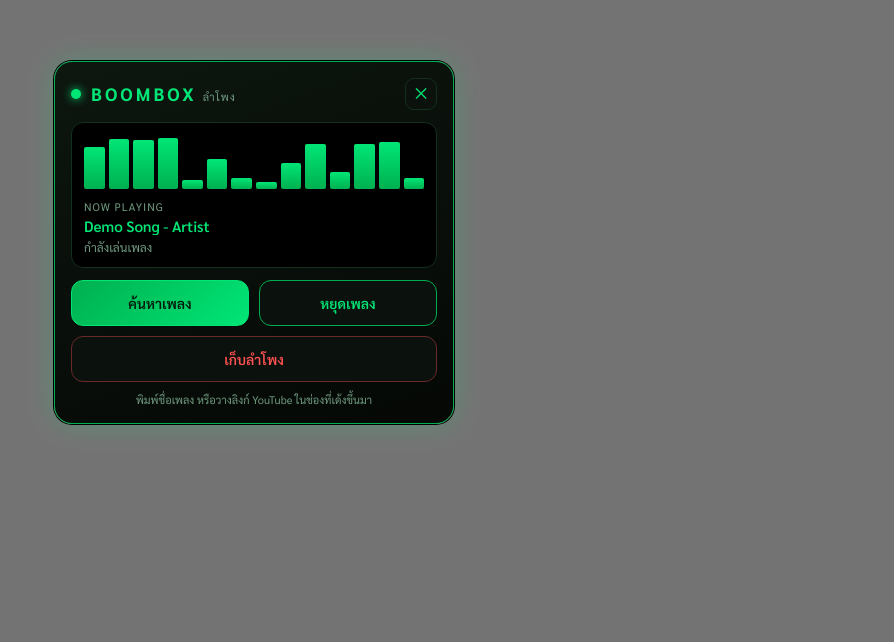
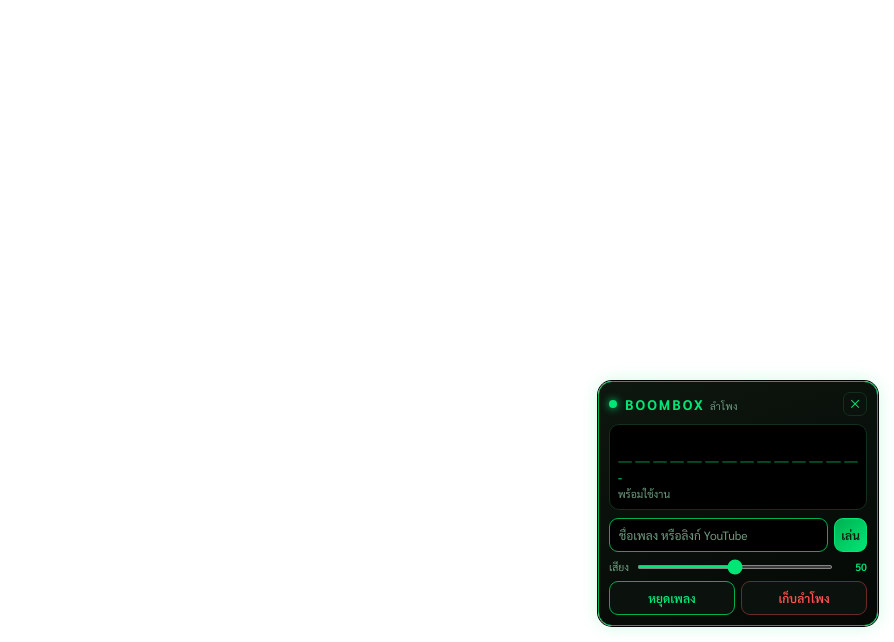
Before and after one commit to Test196tt/test, a plain HTML site: page boombox.html in a window 1280 px wide. Shown: the part 158-800 px from the top of the page, without its empty margins (386-1280 px from the left). Drawn offline with Linux system fonts and the light colour scheme.

Commit message:
Add files via upload

```diff
--- a/boombox.html
+++ b/boombox.html
@@ -8,38 +8,44 @@
 <style>
 :root{--g:#00e676;--g2:#00b050;--gd:#0a3d22;--bg:#050805;--card:#0b110c;--line:#12301d;--tx:#d8f5e2;--mut:#6f9a80;--red:#ff5252}
 *{box-sizing:border-box;margin:0;padding:0;-webkit-tap-highlight-color:transparent;user-select:none}
+input{user-select:text}
 html,body{height:100%;background:transparent;font-family:'Sarabun','Noto Sans Thai',system-ui,sans-serif;color:var(--tx);overflow:hidden}
-#wrap{position:fixed;inset:0;display:none;align-items:center;justify-content:center;background:rgba(0,0,0,.55)}
+#wrap{position:fixed;inset:0;display:none;align-items:flex-end;justify-content:flex-end;padding:0 16px 16px 0;pointer-events:none}
 #wrap.on{display:flex}
-.box{width:min(92vw,400px);background:linear-gradient(160deg,#0d160f,var(--bg));border:1px solid var(--g2);border-radius:18px;box-shadow:0 0 0 1px #000,0 0 28px rgba(0,230,118,.22);padding:16px;animation:in .22s ease-out}
-@keyframes in{from{transform:translateY(14px) scale(.97);opacity:0}to{transform:none;opacity:1}}
-.top{display:flex;align-items:center;gap:10px;margin-bottom:12px}
-.led{width:10px;height:10px;border-radius:50%;background:#2a3a2f;box-shadow:0 0 0 2px #000}
-.led.on{background:var(--g);box-shadow:0 0 10px var(--g)}
-.led.warn{background:#ffd54f;box-shadow:0 0 10px #ffd54f;animation:bl 1s infinite}
-.led.err{background:var(--red);box-shadow:0 0 10px var(--red)}
+.box{pointer-events:auto;width:min(92vw,280px);background:linear-gradient(160deg,#0d160f,var(--bg));border:1px solid var(--g2);border-radius:14px;box-shadow:0 0 0 1px #000,0 0 18px rgba(0,230,118,.2);padding:10px;animation:in .2s ease-out}
+@keyframes in{from{transform:translateY(10px) scale(.97);opacity:0}to{transform:none;opacity:1}}
+.top{display:flex;align-items:center;gap:8px;margin-bottom:8px}
+.led{width:8px;height:8px;border-radius:50%;background:#2a3a2f;box-shadow:0 0 0 2px #000}
+.led.on{background:var(--g);box-shadow:0 0 8px var(--g)}
+.led.warn{background:#ffd54f;box-shadow:0 0 8px #ffd54f;animation:bl 1s infinite}
+.led.err{background:var(--red);box-shadow:0 0 8px var(--red)}
 @keyframes bl{50%{opacity:.25}}
-h1{flex:1;font-size:18px;letter-spacing:3px;color:var(--g);font-weight:700}
-h1 small{font-size:11px;letter-spacing:1px;color:var(--mut);font-weight:400;margin-left:6px}
-.x{width:32px;height:32px;border-radius:9px;border:1px solid var(--line);background:var(--card);color:var(--g);font-size:16px;cursor:pointer}
+h1{flex:1;font-size:14px;letter-spacing:2px;color:var(--g);font-weight:700}
+h1 small{font-size:10px;letter-spacing:.5px;color:var(--mut);font-weight:400;margin-left:5px}
+.x{width:24px;height:24px;border-radius:7px;border:1px solid var(--line);background:var(--card);color:var(--g);font-size:12px;cursor:pointer}
 .x:active{background:var(--gd)}
-.disp{background:#000;border:1px solid var(--line);border-radius:12px;padding:12px;margin-bottom:12px}
-.eq{display:flex;align-items:flex-end;gap:4px;height:54px;margin-bottom:10px}
+.disp{background:#000;border:1px solid var(--line);border-radius:10px;padding:8px;margin-bottom:8px}
+.eq{display:flex;align-items:flex-end;gap:3px;height:30px;margin-bottom:6px}
 .eq i{flex:1;background:linear-gradient(to top,var(--g2),var(--g));border-radius:2px;height:8%;opacity:.35}
 .eq.play i{opacity:1;animation:eq .9s ease-in-out infinite}
 @keyframes eq{0%,100%{height:12%}50%{height:96%}}
-.lbl{font-size:11px;color:var(--mut);letter-spacing:1px;margin-bottom:2px}
-.song{font-size:15px;font-weight:600;color:var(--g);white-space:nowrap;overflow:hidden;text-overflow:ellipsis}
-.st{font-size:12px;color:var(--mut);margin-top:4px;min-height:16px}
+.song{font-size:12px;font-weight:600;color:var(--g);white-space:nowrap;overflow:hidden;text-overflow:ellipsis}
+.st{font-size:10.5px;color:var(--mut);margin-top:2px;min-height:14px;line-height:1.3}
 .st.err{color:var(--red)}
-.grid{display:grid;grid-template-columns:1fr 1fr;gap:10px}
-.b{padding:13px 8px;border-radius:12px;border:1px solid var(--g2);background:var(--card);color:var(--g);font:600 14px 'Sarabun',sans-serif;cursor:pointer;transition:.12s}
+.srch{display:flex;gap:6px;margin-bottom:8px}
+.srch input{flex:1;min-width:0;padding:8px 9px;border-radius:9px;border:1px solid var(--line);background:#000;color:var(--tx);font:400 12px 'Sarabun',sans-serif;outline:none}
+.srch input:focus{border-color:var(--g2)}
+.srch input::placeholder{color:var(--mut)}
+.vol{display:flex;align-items:center;gap:8px;margin-bottom:8px;font-size:10.5px;color:var(--mut)}
+.vol input{flex:1;accent-color:var(--g);height:4px}
+.vol b{width:26px;text-align:right;font-weight:600;color:var(--g)}
+.grid{display:grid;grid-template-columns:1fr 1fr;gap:6px}
+.b{padding:8px 6px;border-radius:9px;border:1px solid var(--g2);background:var(--card);color:var(--g);font:600 12px 'Sarabun',sans-serif;cursor:pointer;transition:.12s}
 .b:active{transform:scale(.97);background:var(--gd)}
 .b.main{background:linear-gradient(135deg,var(--g2),var(--g));color:#021a0c;border-color:var(--g)}
 .b.full{grid-column:1/3}
 .b.dng{border-color:#6b2a2a;color:var(--red)}
-.b[disabled]{opacity:.3;pointer-events:none}
-.hint{margin-top:10px;font-size:11px;color:var(--mut);text-align:center}
+.b[disabled],.srch input[disabled]{opacity:.3;pointer-events:none}
 </style>
 </head>
 <body>
@@ -52,39 +58,75 @@ h1 small{font-size:11px;letter-spacing:1px;color:var(--mut);font-weight:400;marg
     </div>
     <div class="disp">
       <div class="eq" id="eq"></div>
-      <div class="lbl">NOW PLAYING</div>
       <div class="song" id="song">-</div>
       <div class="st" id="st"></div>
     </div>
+    <div class="srch">
+      <input id="q" type="text" maxlength="300" placeholder="ชื่อเพลง หรือลิงก์ YouTube" autocomplete="off">
+      <button class="b main" id="bsearch">เล่น</button>
+    </div>
+    <div class="vol">
+      <span>เสียง</span>
+      <input id="vol" type="range" min="0" max="100" step="5" value="50">
+      <b id="volv">50</b>
+    </div>
     <div class="grid">
       <button class="b main full" id="bplace">สะพายลำโพง</button>
-      <button class="b main" id="bsearch">ค้นหาเพลง</button>
       <button class="b" id="bstop">หยุดเพลง</button>
-      <button class="b dng full" id="bpick">เก็บลำโพง</button>
+      <button class="b dng" id="bpick">เก็บลำโพง</button>
     </div>
-    <div class="hint">พิมพ์ชื่อเพลง หรือวางลิงก์ YouTube ในช่องที่เด้งขึ้นมา</div>
   </div>
 </div>
 <script>
 const $=id=>document.getElementById(id);
 const C=window.cef;
-const emit=(n,...a)=>{try{C.emit(n,...a)}catch(e){console.log('emit',n,a)}};
-const eq=$('eq');for(let i=0;i<14;i++){const b=document.createElement('i');b.style.animationDelay=(i*0.07)+'s';b.style.animationDuration=(0.6+(i%5)*0.15)+'s';eq.appendChild(b)}
+const emit=(n,...a)=>{try{window.cef.emit(n,...a)}catch(e){console.log('emit',n,a)}};
+const eq=$('eq');
+for(let i=0;i<14;i++){const b=document.createElement('i');b.style.animationDelay=(i*0.07)+'s';b.style.animationDuration=(0.6+(i%5)*0.15)+'s';eq.appendChild(b)}
+
 const ERR={E_SERVER:'ติดต่อเซิร์ฟเวอร์เพลงไม่ได้',E_TIMEOUT:'โหลดเพลงนานเกินไป ลองใหม่อีกครั้ง',E_BAD:'เซิร์ฟเวอร์เพลงตอบกลับผิดรูปแบบ'};
+const SEARCH_TIMEOUT=45000;
+let placed=false,st=0,searchTimer=null,localErr='';
+
 // payload จากเซิร์ฟเวอร์ = "placed|state|title"  state: 0 ว่าง, 1 กำลังค้นหา, 2 กำลังเล่น, 3 ผิดพลาด
 function render(s){
-  const p=String(s).split('|'),placed=p[0]==='1',st=+p[1]||0,title=p.slice(2).join('|');
+  const p=String(s).split('|');
+  placed=p[0]==='1';st=+p[1]||0;
+  const title=p.slice(2).join('|');
+  localErr='';
+  clearTimeout(searchTimer);
+  if(st===1)searchTimer=setTimeout(()=>{st=3;draw('E_TIMEOUT')},SEARCH_TIMEOUT);
+  draw(title);
+}
+function draw(title){
   const led=$('led'),stx=$('st'),song=$('song');
   led.className='led'+(st===2?' on':st===1?' warn':st===3?' err':placed?' on':'');
   eq.className='eq'+(st===2?' play':'');
-  stx.className='st'+(st===3?' err':'');
+  stx.className='st'+(st===3||localErr?' err':'');
   song.textContent=st===2?(title||'-'):'-';
-  stx.textContent=!placed?'ยังไม่ได้สะพายลำโพง':st===1?'กำลังค้นหา / โหลดเพลง... (10-30 วินาที)':st===2?'กำลังเล่นเพลง':st===3?(ERR[title]||title||'เกิดข้อผิดพลาด'):'พร้อมใช้งาน ยังไม่ได้เปิดเพลง';
+  stx.textContent=localErr||(!placed?'ยังไม่ได้สะพายลำโพง':st===1?'กำลังค้นหา / โหลดเพลง... (10-30 วินาที)':st===2?'กำลังเล่นเพลง':st===3?(ERR[title]||title||'เกิดข้อผิดพลาด'):'พร้อมใช้งาน');
   $('bplace').style.display=placed?'none':'';
   $('bpick').style.display=placed?'':'none';
-  $('bsearch').disabled=!placed;$('bstop').disabled=!placed;
+  $('bstop').style.display=placed?'':'none';
+  $('bsearch').disabled=!placed||st===1;
+  $('bstop').disabled=!placed;
+  $('q').disabled=!placed;
 }
-const show=on=>$('wrap').classList.toggle('on',on);
+const show=on=>{$('wrap').classList.toggle('on',on);if(on&&placed)setTimeout(()=>$('q').focus(),50)};
+
+function doSearch(){
+  const q=$('q').value.trim();
+  if(!q){localErr='พิมพ์ชื่อเพลงหรือวางลิงก์ก่อน';draw();return}
+  localErr='';
+  emit('boombox:search',q);
+}
+let volT=null;
+function setVol(){
+  $('volv').textContent=$('vol').value;
+  clearTimeout(volT);
+  volT=setTimeout(()=>emit('boombox:volume',+$('vol').value),120);
+}
+
 if(C&&C.on){
   C.on('boombox:open',s=>{render(s);show(true)});
   C.on('boombox:state',s=>render(s));
@@ -93,11 +135,32 @@ if(C&&C.on){
 $('bx').onclick=()=>emit('boombox:close');
 $('bplace').onclick=()=>emit('boombox:place');
 $('bpick').onclick=()=>emit('boombox:pickup');
-$('bsearch').onclick=()=>emit('boombox:search');
+$('bsearch').onclick=doSearch;
 $('bstop').onclick=()=>emit('boombox:stop');
+$('vol').oninput=setVol;
+$('q').addEventListener('keydown',e=>{
+  e.stopPropagation();
+  if(e.key==='Enter')doSearch();
+  if(e.key==='Escape')emit('boombox:close');
+});
+$('q').addEventListener('input',()=>{if(localErr){localErr='';draw()}});
+addEventListener('keydown',e=>{if(e.key==='Escape')emit('boombox:close')});
+
 // ทดสอบในเบราว์เซอร์ปกติ: เปิดหน้านี้แล้วพิมพ์ใน console เช่น __t('1|2|ชื่อเพลง')
 window.__t=s=>{render(s);show(true)};
-if(!C)window.__t('1|2|Demo Song - Artist');
+if(!C){
+  window.__t('1|0|');
+  // จำลองเซิร์ฟเวอร์เพื่อทดสอบ UI
+  window.cef={emit:(n,...a)=>{
+    console.log('emit',n,a);
+    if(n==='boombox:search'){__t('1|1|');setTimeout(()=>__t('1|2|'+a[0]),1500)}
+    if(n==='boombox:stop')__t('1|0|');
+    if(n==='boombox:place')__t('1|0|');
+    if(n==='boombox:pickup')__t('0|0|');
+  }};
+  location.hash||0;
+}
+// ใช้ C ที่จำลองในโหมดเบราว์เซอร์
 </script>
 </body>
 </html>
```
